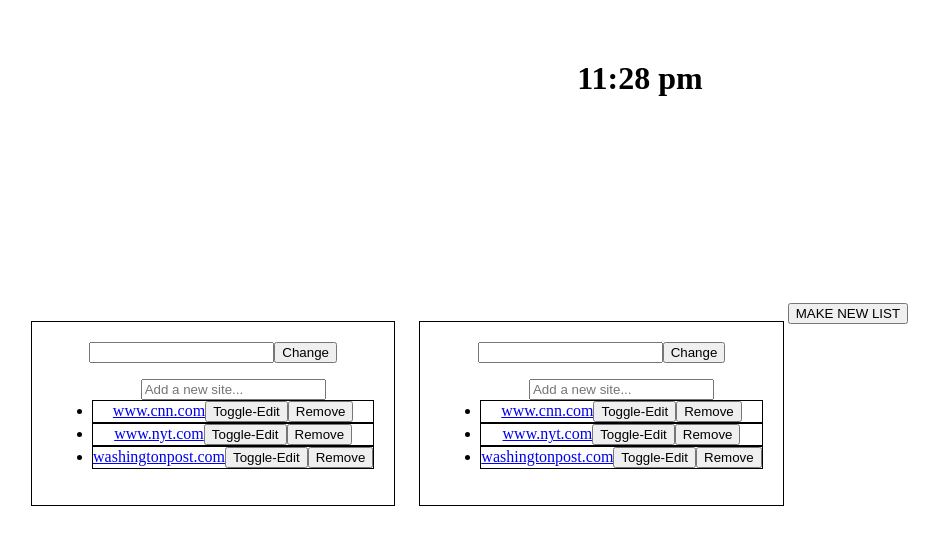
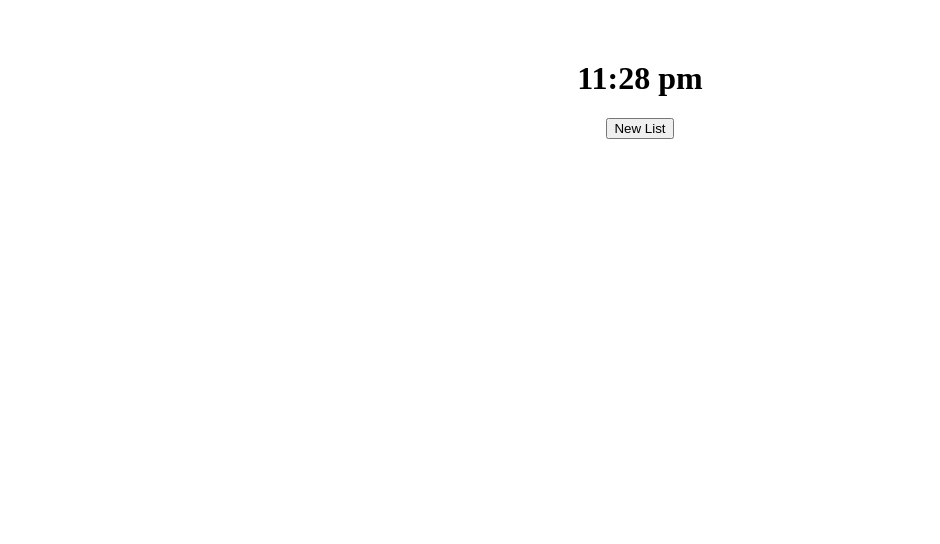
Before and after one commit to LiminalCrab/Startpage, a Vue app: page / in a window 1280 px wide. Shown: the top 544 px of the page, without its empty margins (0-940 px from the left). Built offline with nearby package versions, Linux system fonts and the light colour scheme.

Commit message:
can now add multiple components.

```diff
--- a/src/App.vue
+++ b/src/App.vue
@@ -2,12 +2,13 @@
   <div id="app">
   <!-- Injection goes here -->
     <time-component/>
+    <button @click="addListContainer">New List </button>
     <table>
-    <tr>
-    <td><listcontainer/></td>
-    <td><listcontainer/></td>
-    <td><div><button>MAKE NEW LIST</button></div></td>
-    </tr>
+      <tr v-for="item in array" :key="item.id">
+        <td>
+          <listcontainer :item="item"/>
+         </td>
+      </tr>
     </table>
   </div>
 </template>
@@ -22,9 +23,12 @@ export default {
     TimeComponent,
     listcontainer,
   },
+  data(){
+    return { array: [] };
+  },
   methods:{
     addListContainer(){
-
+    this.array.push({id: Math.random() })
     }
 
   }
--- a/src/components/ListContainer.vue
+++ b/src/components/ListContainer.vue
@@ -10,6 +10,12 @@ import sitelist from "./SiteList.vue"
 
 export default {
     name: "list-container",
+    props: {
+        item: {
+            type: Object,
+            required: true
+        }
+    },
     data(){
         return {
             siteListLabel_d: "",
```
